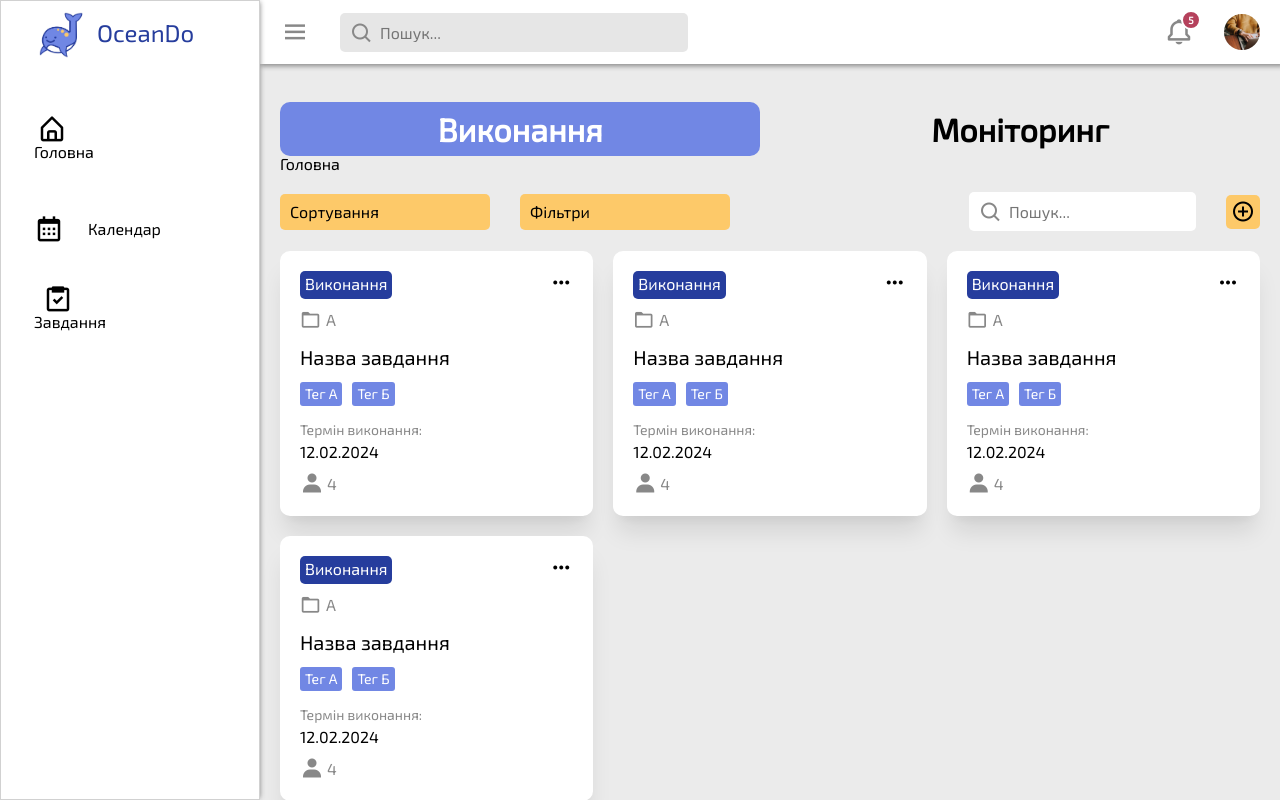
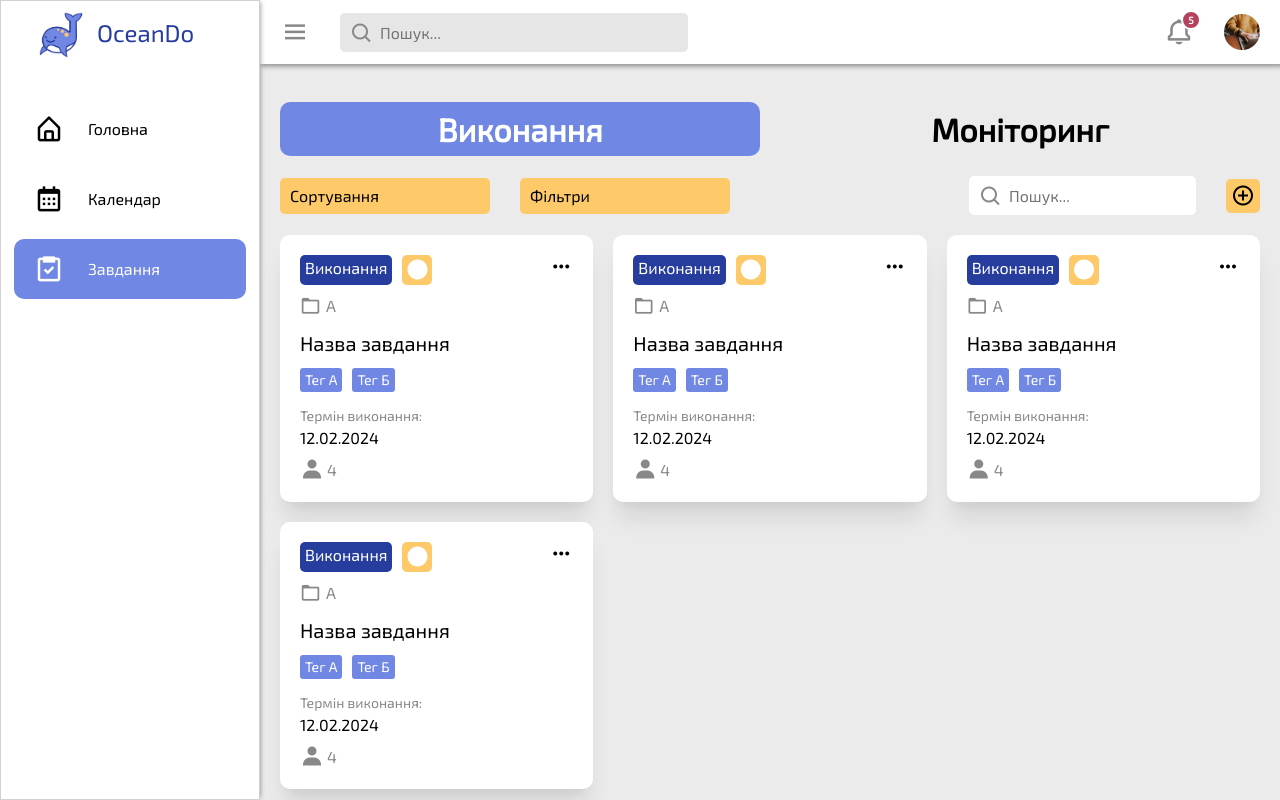
Before and after one commit to JuliManhupli/OceanDo, a Django app: page /tasks/all in a window 1280 px wide. Run offline with Django 5.2, Linux system fonts and the light colour scheme; the visitor is signed in with stand-in values (Sample User, id 1); data comes from the database, SQL or seed files in the repository.

Commit message:
Added task menu, fixed links not working in menu

```diff
--- a/ocean_do/ocean_do/static/css/style.css
+++ b/ocean_do/ocean_do/static/css/style.css
@@ -9,6 +9,7 @@
     --light-grey: #E6E6E6;
     --dark-grey: #888888;
     --red: #B5415C;
+    --green: #5E967C;
 }
 
 body {
@@ -556,11 +557,24 @@ main .task .head {
     align-items: flex-start;
 }
 
-main .task .head .category {
+main .task .head .status{
+    display: flex;
+}
+
+main .task .head .status .category {
     color: white;
     background: var(--dark-blue);
     border-radius: 5px;
     padding: 5px 5px 7px 5px;
+}
+
+main .task .head .status .icon{
+    color: white;
+    font-size: 24px;
+    background: var(--yellow);
+    padding: 3px;
+    border-radius: 5px;
+    margin-left: 10px;
 }
 
 main .task .head .folder {
@@ -578,8 +592,47 @@ main .task .head .folder .folder-name {
     margin-left: 5px;
 }
 
+main .task .head .task-settings{
+    position: relative;
+    display: flex;
+    justify-content: center;
+    align-items: center;
+}
+
 main .task .head .task-settings .icon {
     font-size: 24px;
+    cursor: pointer;
+}
+
+main .task .head .task-settings .task-settings-box{
+    position: absolute;
+    top: calc(100% + 10px);
+    right: 0;
+    width: 140px;
+    background: white;
+    border-radius: 10px;
+    box-shadow: 4px 4px 16px rgba(0, 0, 0, 0.1);
+    padding: 10px 0;
+    z-index: 100;
+    opacity: 0;
+    pointer-events: none;
+    transition: all .3s ease;
+}
+
+main .task .head .task-settings .task-settings-box.show{
+    top: 100%;
+    opacity: 1;
+    pointer-events: visible;
+}
+
+main .task .head .task-settings .task-settings-box a{
+    display: block;
+    padding: 6px 16px;
+    transition: all .3s ease;
+}
+
+main .task .head .task-settings .task-settings-box a:hover{
+    background: var(--light-grey);
 }
 
 main .task .name {
@@ -818,7 +871,7 @@ main .task-panel .plus-task .icon {
     position: absolute;
     right: 30px;
     top: 30px;
-    font-size: 24px;
+    font-size: 30px;
     cursor: pointer;
 }
 
--- a/ocean_do/ocean_do/static/js/script.js
+++ b/ocean_do/ocean_do/static/js/script.js
@@ -47,17 +47,17 @@ document.addEventListener('DOMContentLoaded', function () {
     const allMenuItems = document.querySelector('#sidebar .side-menu');
 
     if (allMenuItems) {
-        allMenuItems.querySelectorAll('a:first-child').forEach(a => {
-            a.addEventListener('click', function (e) {
-                e.preventDefault();
+        allMenuItems.querySelectorAll('a').forEach(a => {
+            a.addEventListener('click', function () {
+                // e.preventDefault();
 
                 if (!this.classList.contains('active')) {
-                    allMenuItems.querySelectorAll('a:first-child').forEach(i => {
+                    allMenuItems.querySelectorAll('a').forEach(i => {
                         i.classList.remove('active');
                     })
                 }
 
-                this.classList.toggle('active');
+                this.classList.add('active');
             });
         });
     }
@@ -79,8 +79,8 @@ document.addEventListener('DOMContentLoaded', function () {
 
     if (tabs) {
         tabs.querySelectorAll('.title').forEach(button => {
-            button.addEventListener('click', function (e) {
-                e.preventDefault();
+            button.addEventListener('click', function () {
+                // e.preventDefault();
 
                 if (!this.classList.contains('active')) {
                     tabs.querySelectorAll('.title').forEach(btn => {
@@ -88,18 +88,47 @@ document.addEventListener('DOMContentLoaded', function () {
                     });
                 }
 
-                this.classList.toggle('active');
+                this.classList.add('active');
             });
         });
     }
 });
 
+// TASK MENU
+document.addEventListener('DOMContentLoaded', function () {
+    const allTaskItems = document.querySelectorAll('main .task .head .task-settings');
+    allTaskItems.forEach(item => {
+        const menuIcon = item.querySelector('.icon');
+        const menuOption = item.querySelector('.task-settings-box');
+
+        menuIcon.addEventListener('click', function () {
+            menuOption.classList.toggle('show');
+        })
+    })
+
+    window.addEventListener('click', function (e) {
+        allTaskItems.forEach(item => {
+            const menuIcon = item.querySelector('.icon');
+            const menuOption = item.querySelector('.task-settings-box');
+
+            if (e.target !== menuIcon) {
+                if (e.target !== menuOption) {
+                    if (menuOption.classList.contains('show')) {
+                        menuOption.classList.remove('show');
+                    }
+                }
+            }
+        })
+    });
+});
+
 // POP UP
 document.addEventListener('DOMContentLoaded', function() {
-    const section = document.querySelector('.tasks-class');
-    const overlay = document.querySelector('.overlay');
-    const createTaskBtn = document.querySelector('.create-task-btn');
-    const closePopupBtn = document.querySelector('.close-icon');
+
+    const section = document.querySelector('.tasks-class'),
+        overlay = document.querySelector('.overlay'),
+        createTaskBtn = document.querySelector('.create-task-btn'),
+        closePopupBtn = document.querySelector('.close-icon');
 
     createTaskBtn.addEventListener('click', function() {
         section.classList.add('active');
--- a/ocean_do/tasks/templates/tasks/tasks.html
+++ b/ocean_do/tasks/templates/tasks/tasks.html
@@ -33,15 +33,10 @@ document.addEventListener('DOMContentLoaded', function() {
     </div>
 
     <ul class="side-menu">
-
-        <a href="{% url 'main' %}">
-            <li><i class='bx bx-home-alt icon'></i> Головна</li>
-        </a>
-
+            <li><a href="{% url 'main' %}"><i class='bx bx-home-alt icon'></i> Головна</a></li>
             <li><a href="#"><i class='bx bx-calendar icon'></i> Календар</a></li>
-        <a href="{% url 'tasks:all_tasks' %}" class="active">
-            <li><i class='bx bx-task icon'></i> Завдання</li>
-        </a>
+            <li><a href="{% url 'tasks:all_tasks' %}" class="active"><i class='bx bx-task icon'></i> Завдання</a></li>
+<!--            <li><a href="{% url 'tasks:all_tasks' %}"><i class='bx bx-task icon'></i> Завдання</a></li>-->
         </ul>
     <!-- <div class="ads"></div> -->
 </section>
@@ -177,9 +172,6 @@ document.addEventListener('DOMContentLoaded', function() {
             <button class="title">Моніторинг</button>
         </div>
 
-
-        <a href="{% url 'main' %}">Головна</a>
-
         <div class="task-panel">
             <div class="sorting">Сортування</div>
             <div class="filter">Фільтри</div>
@@ -198,7 +190,10 @@ document.addEventListener('DOMContentLoaded', function() {
             <div class="task">
                 <div class="head">
                     <div>
+                        <div class="status">
                                 <p class="category">Виконання</p>
+                                <i class='bx bxs-circle icon'></i>
+                            </div>
                         <div class="folder">
                             <i class='bx bx-folder icon'></i>
                             <p class="folder-name">А</p>
@@ -206,10 +201,14 @@ document.addEventListener('DOMContentLoaded', function() {
                     </div>
                     <div class="task-settings">
                         <i class='bx bx-dots-horizontal-rounded icon'></i>
-                        <!-- <ul class="task-settings-box">
-                            <li><a href="#">Змінити</a></li>
-                            <li><a href="#">Видалити</a></li>
-                        </ul> -->
+                        <ul class="task-settings-box">
+                                <a href="#">
+                                    <li>Змінити</li>
+                                </a>
+                                <a href="#">
+                                    <li>Видалити</li>
+                                </a>
+                            </ul>
                     </div>
                 </div>
                 <h2 class="name">Назва завдання</h2>
@@ -229,7 +228,10 @@ document.addEventListener('DOMContentLoaded', function() {
             <div class="task">
                 <div class="head">
                     <div>
+                        <div class="status">
                                 <p class="category">Виконання</p>
+                                <i class='bx bxs-circle icon'></i>
+                            </div>
                         <div class="folder">
                             <i class='bx bx-folder icon'></i>
                             <p class="folder-name">А</p>
@@ -237,10 +239,14 @@ document.addEventListener('DOMContentLoaded', function() {
                     </div>
                     <div class="task-settings">
                         <i class='bx bx-dots-horizontal-rounded icon'></i>
-                        <!-- <ul class="task-settings-box">
-                                            <li><a href="#">Змінити</a></li>
-                                            <li><a href="#">Видалити</a></li>
-                                        </ul> -->
+                        <ul class="task-settings-box">
+                                <a href="#">
+                                    <li>Змінити</li>
+                                </a>
+                                <a href="#">
+                                    <li>Видалити</li>
+                                </a>
+                            </ul>
                     </div>
                 </div>
                 <h2 class="name">Назва завдання</h2>
@@ -260,7 +266,10 @@ document.addEventListener('DOMContentLoaded', function() {
             <div class="task">
                 <div class="head">
                     <div>
+                        <div class="status">
                                 <p class="category">Виконання</p>
+                                <i class='bx bxs-circle icon'></i>
+                            </div>
                         <div class="folder">
                             <i class='bx bx-folder icon'></i>
                             <p class="folder-name">А</p>
@@ -268,10 +277,14 @@ document.addEventListener('DOMContentLoaded', function() {
                     </div>
                     <div class="task-settings">
                         <i class='bx bx-dots-horizontal-rounded icon'></i>
-                        <!-- <ul class="task-settings-box">
-                                            <li><a href="#">Змінити</a></li>
-                                            <li><a href="#">Видалити</a></li>
-                                        </ul> -->
+                        <ul class="task-settings-box">
+                                <a href="#">
+                                    <li>Змінити</li>
+                                </a>
+                                <a href="#">
+                                    <li>Видалити</li>
+                                </a>
+                            </ul>
                     </div>
                 </div>
                 <h2 class="name">Назва завдання</h2>
@@ -291,7 +304,10 @@ document.addEventListener('DOMContentLoaded', function() {
             <div class="task">
                 <div class="head">
                     <div>
+                        <div class="status">
                                 <p class="category">Виконання</p>
+                                <i class='bx bxs-circle icon'></i>
+                            </div>
                         <div class="folder">
                             <i class='bx bx-folder icon'></i>
                             <p class="folder-name">А</p>
@@ -299,10 +315,14 @@ document.addEventListener('DOMContentLoaded', function() {
                     </div>
                     <div class="task-settings">
                         <i class='bx bx-dots-horizontal-rounded icon'></i>
-                        <!-- <ul class="task-settings-box">
-                                            <li><a href="#">Змінити</a></li>
-                                            <li><a href="#">Видалити</a></li>
-                                        </ul> -->
+                        <ul class="task-settings-box">
+                                <a href="#">
+                                    <li>Змінити</li>
+                                </a>
+                                <a href="#">
+                                    <li>Видалити</li>
+                                </a>
+                            </ul>
                     </div>
                 </div>
                 <h2 class="name">Назва завдання</h2>
```
Also changed, not shown: ocean_do/ocean_do/templates/ocean_do/index.html (+50 -22 lines). Lines whose indentation alone changed are shown as unchanged.
